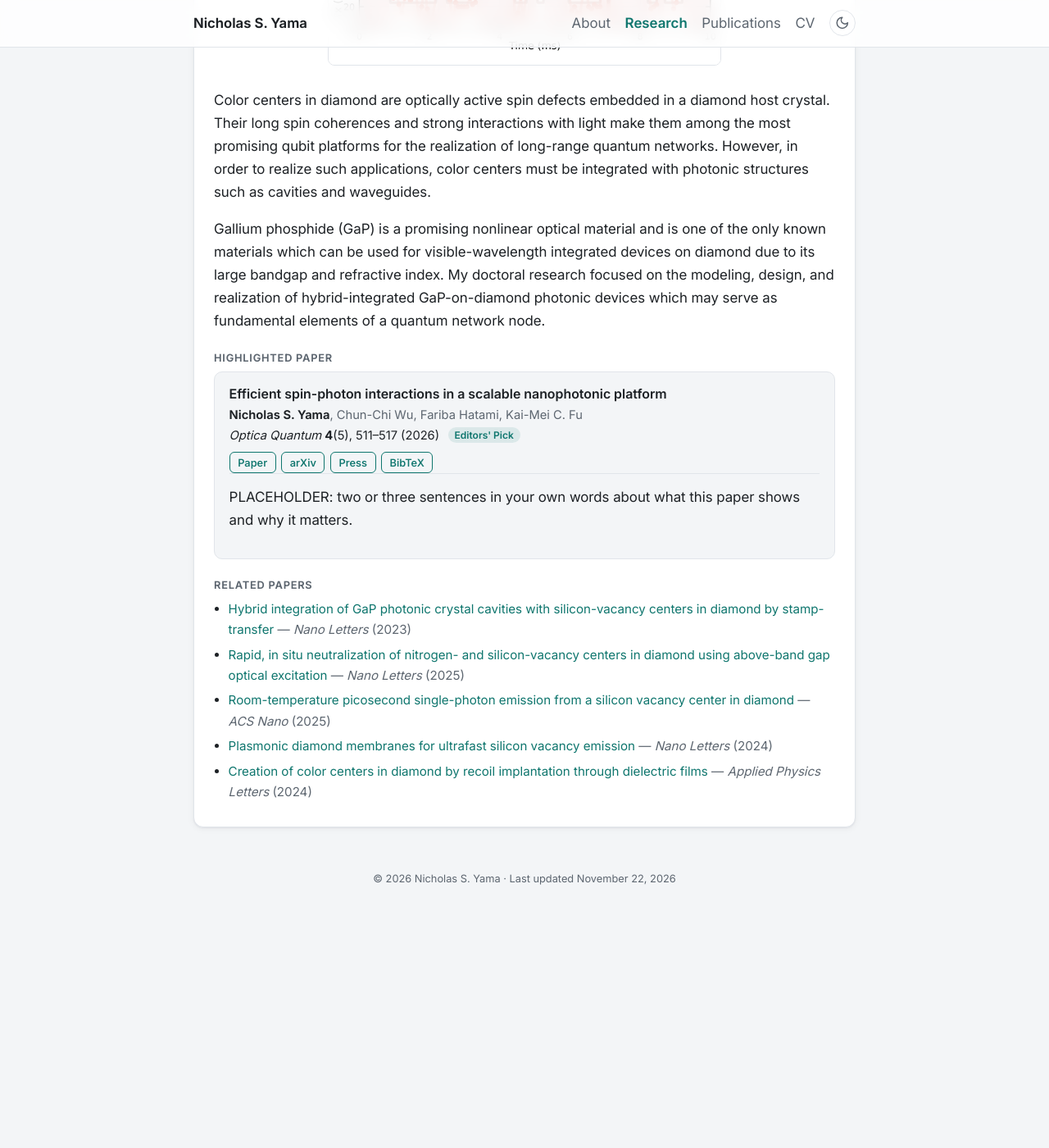
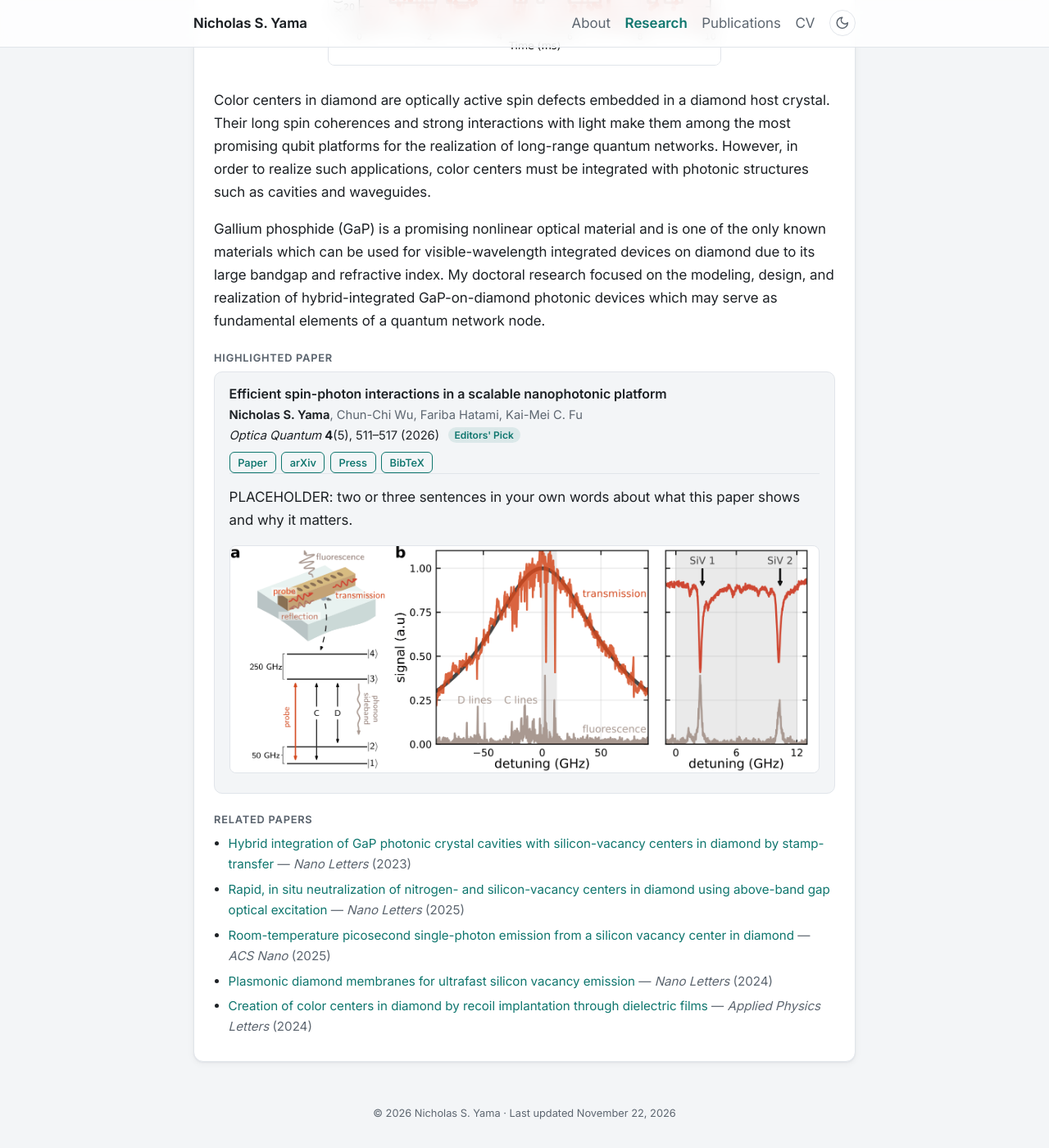
Before and after one commit to nyama8/nyama8.github.io, a Jekyll site: the page built from _topics/diamond.md, in a window 1280 px wide and 1400 px high, scrolled down 596 px. Shown: the whole window at 82% size. Built offline with Jekyll 4.4.1, drawn with Linux system fonts in a browser that asks for light colours; before the commit the page ends 1710 px from its top, so only the background shows below that.

Commit message:
Research: figure for the Optica Quantum highlight; highlight figures open full size
Co-Authored-By: Claude Opus 5.5 <noreply@anthropic.com>

```diff
--- a/_layouts/topic.html
+++ b/_layouts/topic.html
@@ -30,7 +30,9 @@ layout: default
     {%- endif %}
     {%- if h.image %}
     <figure class="highlight-figure">
-      <img src="{{ h.image | relative_url }}" alt="{{ h.alt }}" loading="lazy">
+      <a href="{{ h.image | relative_url }}" target="_blank" rel="noopener" title="Open full size">
+        <img src="{{ h.image | relative_url }}" alt="{{ h.alt }}" loading="lazy">
+      </a>
       {%- if h.caption %}<figcaption>{{ h.caption }}</figcaption>{% endif %}
     </figure>
     {%- endif %}
--- a/_topics/diamond.md
+++ b/_topics/diamond.md
@@ -18,6 +18,12 @@ highlights:
     text: >-
       PLACEHOLDER: two or three sentences in your own words about what this
       paper shows and why it matters.
+    image: /assets/img/research/opticaq-highlight.png
+    alt: >-
+      (a) Diagram of a GaP cavity on diamond with probe, transmission, reflection and
+      fluorescence paths, and the four-level energy diagram of the silicon-vacancy center.
+      (b) Transmission and fluorescence versus detuning, with transmission dips at two
+      silicon-vacancy centers (SiV 1 and SiV 2).
 papers: [yama2026opticaq, chakravarthi2023nanolett, pederson2025nanolett, li2025acsnano, boyce2024nanolett, han2024apl]
 ---
 
--- a/assets/css/style.css
+++ b/assets/css/style.css
@@ -334,6 +334,7 @@ img { max-width: 100%; height: auto; }
   background: #ffffff;
   border: 1px solid var(--border);
 }
+.highlight-figure a img { cursor: zoom-in; }   /* clicking opens the full-size image */
 .highlight-figure figcaption { color: var(--muted); font-size: 0.85rem; margin-top: 0.4rem; }
 
 .related-heading {
```
Also changed, not shown: assets/img/research/opticaq-highlight.png (added).
